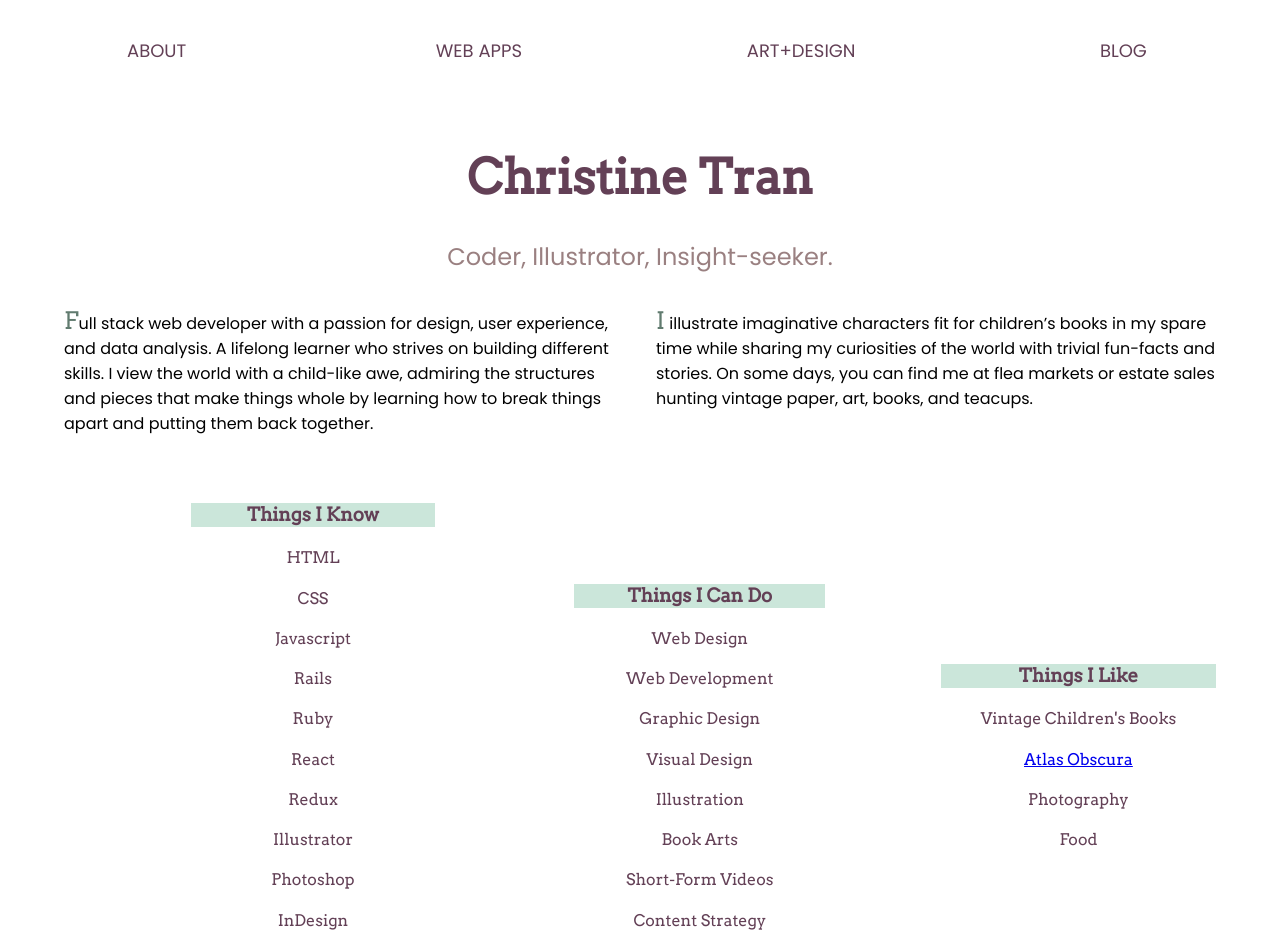
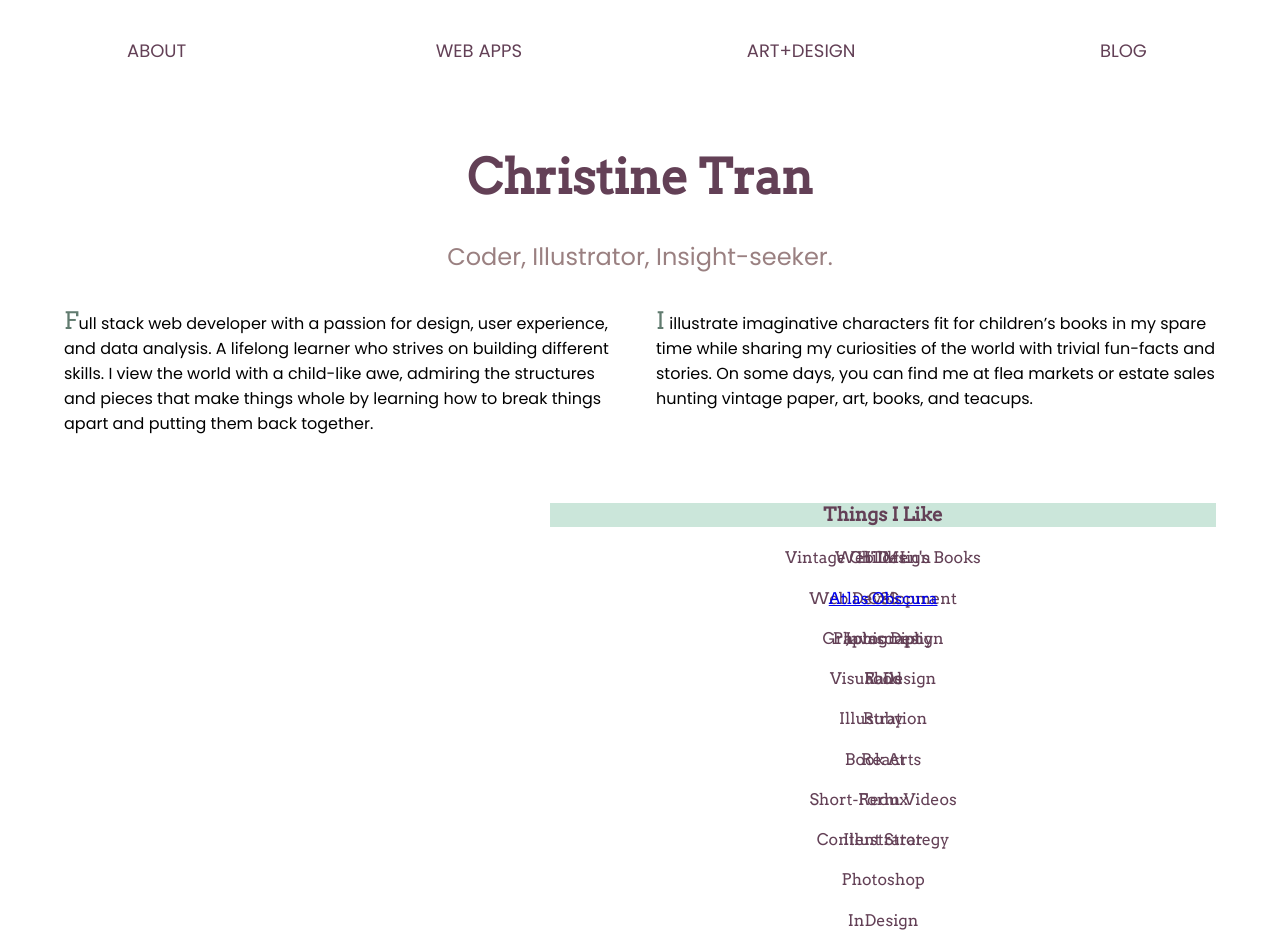
Before and after one commit to christinetran825/tofukid-website, a React (Create React App) app: page / in a window 1280 px wide. Shown: the top 951 px of the page. Built offline with nearby package versions, Linux system fonts and the light colour scheme.

Commit message:
moved all experiences into one div of experience

```diff
--- a/src/containers/About.js
+++ b/src/containers/About.js
@@ -37,8 +37,6 @@ class About extends Component {
                   <h4>User Experience</h4>
                 </div>
               </div>
-            </div>
-            <div className="experience">
               <div className="do">
                 <div className="title">
                   <h3>Things I Can Do</h3>
@@ -54,8 +52,6 @@ class About extends Component {
                   <h4>Content Strategy</h4>
                 </div>
               </div>
-            </div>
-            <div className="experience">
               <div className="like">
                 <div className="title">
                   <h3>Things I Like</h3>
```
